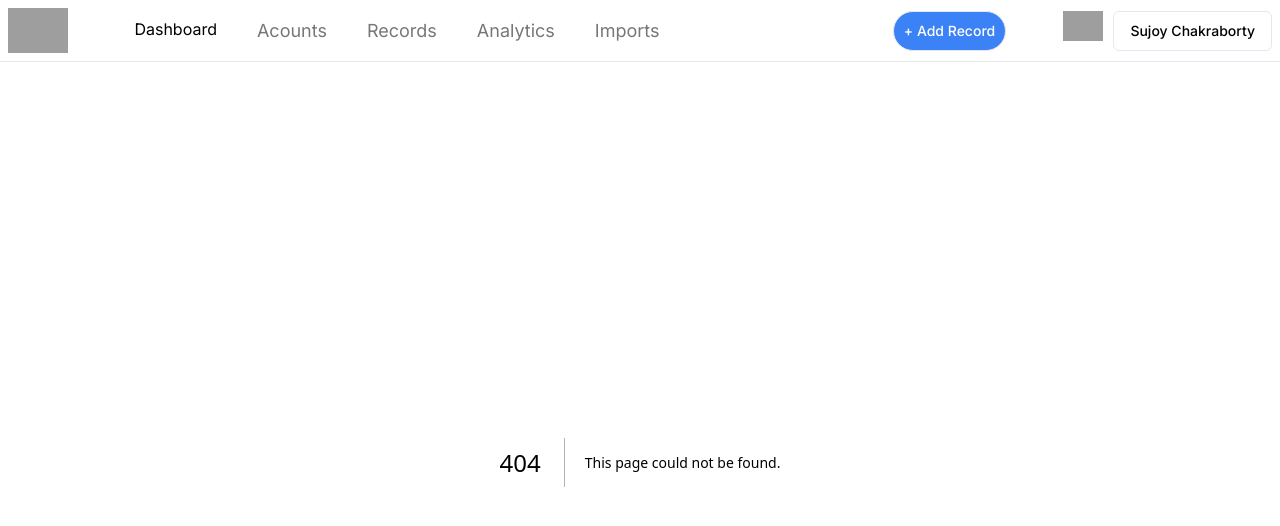
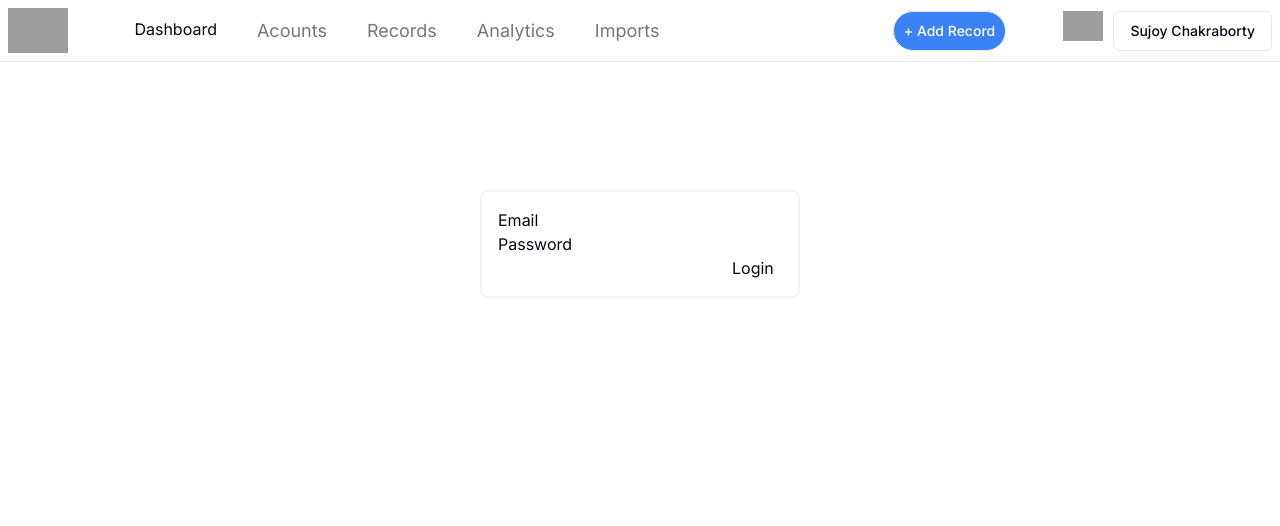
Before and after one commit to musakazim989/money-manager-frontend, a Next.js app: page /login in a window 1280 px wide. Before the commit this address had no page. Shown: the top 526 px of the page. Built offline with nearby package versions, Linux system fonts and the light colour scheme; grey boxes are pictures that could not be loaded.

Commit message:
login form

```diff
--- /dev/null
+++ b/src/app/login/page.tsx
@@ -0,0 +1,22 @@
+"use client"
+
+export default function Login() {
+  const onSubmit = (e) => {
+    e.preventDefault()
+    console.log(e)
+  }
+
+  return (
+    <div className=" flex  justify-center mt-[10%]">
+      <div className=" w-1/4 border-2 border-gray-100 rounded-lg p-4">
+        <form action="">
+          <label htmlFor="email">Email</label>
+          <input type="email" id="email" />
+          <label htmlFor="password">Password</label>
+          <input type="password" id="password" />
+          <button type="submit">Login</button>
+        </form>
+      </div>
+    </div>
+  )
+}
```
